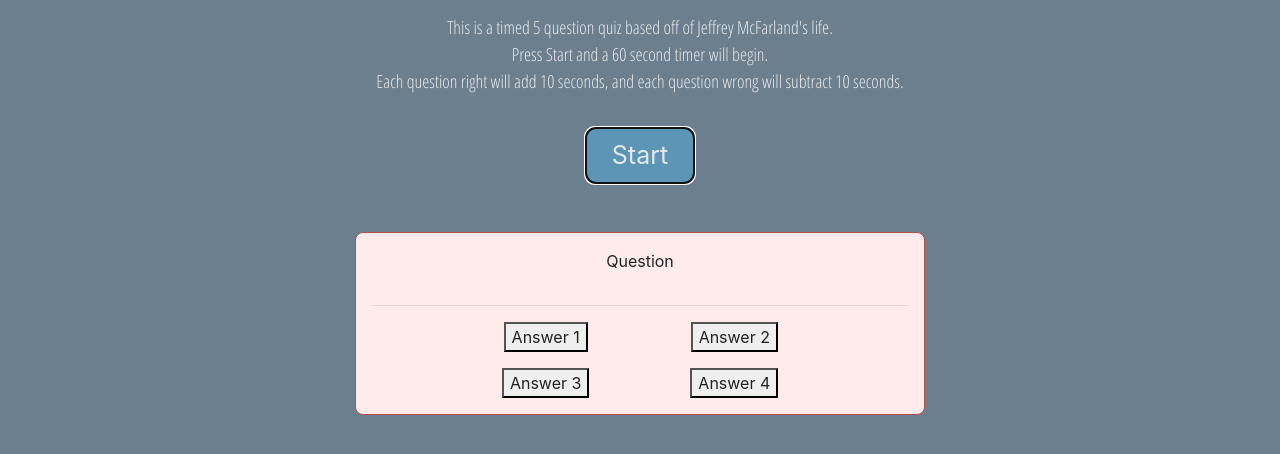
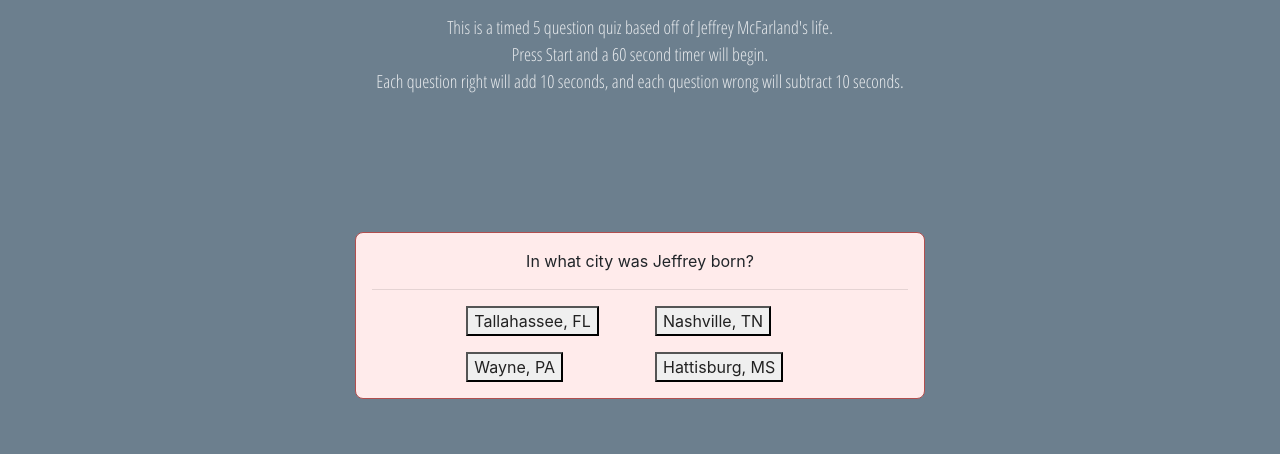
Before and after one commit to jeffreymcfarland/quiz, a plain HTML site: page index.html in a window 1280 px wide. Both pictures are taken after a click on the button "Start". Shown: the part 210-664 px from the top of the page. Drawn offline with nearby package versions, Linux system fonts and the light colour scheme.

Commit message:
created functions and event listeners for buttons on each question

```diff
--- a/index.html
+++ b/index.html
@@ -18,7 +18,7 @@
 
                     <p class="scores">View Highscores</p>
 
-                    <p class="timer">Timer: <span>60</span></p>
+                    <p class="timer">Timer: <span id="time">60</span></p>
 
                 </div>
             </div>
@@ -60,9 +60,8 @@
 
                 <div class="col-lg-6 p-3 questionBox">
 
-                    <div class="row d-flex justify-content-center text-center">
+                    <div class="row d-flex justify-content-center text-center question">
 
-                            <p class="question">Question</p>
                     </div>
 
                     <hr>
@@ -71,14 +70,14 @@
 
                         <div class="col-lg-2"></div>
 
-                        <div class="col-lg-4 d-flex justify-content-center text-center">
+                        <div class="col-lg-4 d-flex justify-content-left">
 
-                            <button class="option1">Answer 1</button>
+                            <button class="options option1" data-index="1"></button>
                         </div>
 
-                        <div class="col-lg-4 d-flex justify-content-center text-center">
+                        <div class="col-lg-4 d-flex justify-content-left">
 
-                            <button class="option2">Answer 2</button>
+                            <button class="options option2" data-index="2"></button>
                         </div>
 
                         <div class="col-lg-2"></div>
@@ -88,14 +87,14 @@
 
                         <div class="col-lg-2"></div>
 
-                        <div class="col-lg-4 d-flex justify-content-center text-center">
+                        <div class="col-lg-4 d-flex justify-content-left">
 
-                            <button class="option3">Answer 3</button>
+                            <button class="options option3" data-index="3"></button>
                         </div>
 
-                        <div class="col-lg-4 d-flex justify-content-center text-center">
+                        <div class="col-lg-4 d-flex justify-content-left">
 
-                            <button class="option4">Answer 4</button>
+                            <button class="options option4" data-index="4"></button>
                         </div>
 
                         <div class="col-lg-2"></div>
--- a/script.js
+++ b/script.js
@@ -6,8 +6,147 @@ var btn1 = document.querySelector(".option1");
 var btn2 = document.querySelector(".option2");
 var btn3 = document.querySelector(".option3");
 var btn4 = document.querySelector(".option4");
+var timer = document.querySelector("#time");
+var options = document.querySelector(".options");
+var qBox = document.querySelector(".questionBox");
+
+// ================================================================
+
+var score = 0;
+
+var time = 60;
+
+// ================================================================
+
+qBox.style.visibility = "hidden";
+
+// ================================================================
+
+var q1 = {
+    question: "In what city was Jeffrey born?",
+    answer1: "Tallahassee, FL",
+    answer2: "Nashville, TN",
+    answer3: "Wayne, PA",
+    answer4: "Hattisburg, MS"
+};
+
+var q2 = {
+    question: "What is my current job?",
+    answer1: "Barista",
+    answer2: "Kitchen Manager",
+    answer3: "Musician",
+    answer4: "Math Teacher"
+};
+
+var q3 = {
+    question: "What sport does Jeffrey enjoy playing the most?",
+    answer1: "Football",
+    answer2: "Hockey",
+    answer3: "Basketball",
+    answer4: "Baseball"
+};
+
+// ================================================================
 
 btnStart.addEventListener("click", function() {
-    alert("hello");
 
-})
+    qBox.style.visibility = "visible";
+
+    btnStart.style.visibility = "hidden";
+
+    question.innerText = q1.question;
+    btn1.innerText = q1.answer1;
+    btn2.innerText = q1.answer2;
+    btn3.innerText = q1.answer3;
+    btn4.innerText = q1.answer4;
+
+    btn1.addEventListener("click", question2);
+    btn2.addEventListener("click", question2);
+    btn3.addEventListener("click", question2);
+    btn4.addEventListener("click", question2);
+
+    btn1.addEventListener("click", findIndex1);
+    btn2.addEventListener("click", findIndex1);
+    btn3.addEventListener("click", findIndex1);
+    btn4.addEventListener("click", findIndex1);
+
+});
+
+// ================================================================
+
+function findIndex1() {
+
+    var index = event.target.getAttribute("data-index");
+
+    if(index == 1) {
+        score++;
+    } else {
+        score--;
+    };
+
+    console.log(score);
+
+};
+
+// ================================================================
+
+function question2() {
+
+    question.innerText = q2.question;
+    btn1.innerText = q2.answer1;
+    btn2.innerText = q2.answer2;
+    btn3.innerText = q2.answer3;
+    btn4.innerText = q2.answer4;
+
+    btn1.addEventListener("click", question3);
+    btn2.addEventListener("click", question3);
+    btn3.addEventListener("click", question3);
+    btn4.addEventListener("click", question3);
+
+    btn1.addEventListener("click", findIndex2);
+    btn2.addEventListener("click", findIndex2);
+    btn3.addEventListener("click", findIndex2);
+    btn3.addEventListener("click", findIndex2);
+
+};
+
+// ================================================================
+
+function findIndex2() {
+
+    var index2 = event.target.getAttribute("data-index");
+
+    if(index2 == 2) {
+        score++;
+    } else {
+        score--;
+    };
+};
+
+// ================================================================
+
+function question3() {
+
+    question.innerText = q3.question;
+    btn1.innerText = q3.answer1;
+    btn2.innerText = q3.answer2;
+    btn3.innerText = q3.answer3;
+    btn4.innerText = q3.answer4;
+
+};
+
+// ================================================================
+
+// function scorePlus() {
+//     score++;
+//     console.log(score);
+// };
+
+// function scoreMinus() {
+//     score--;
+//     console.log(score);
+// };
+
+
+
+// ================================================================
```
